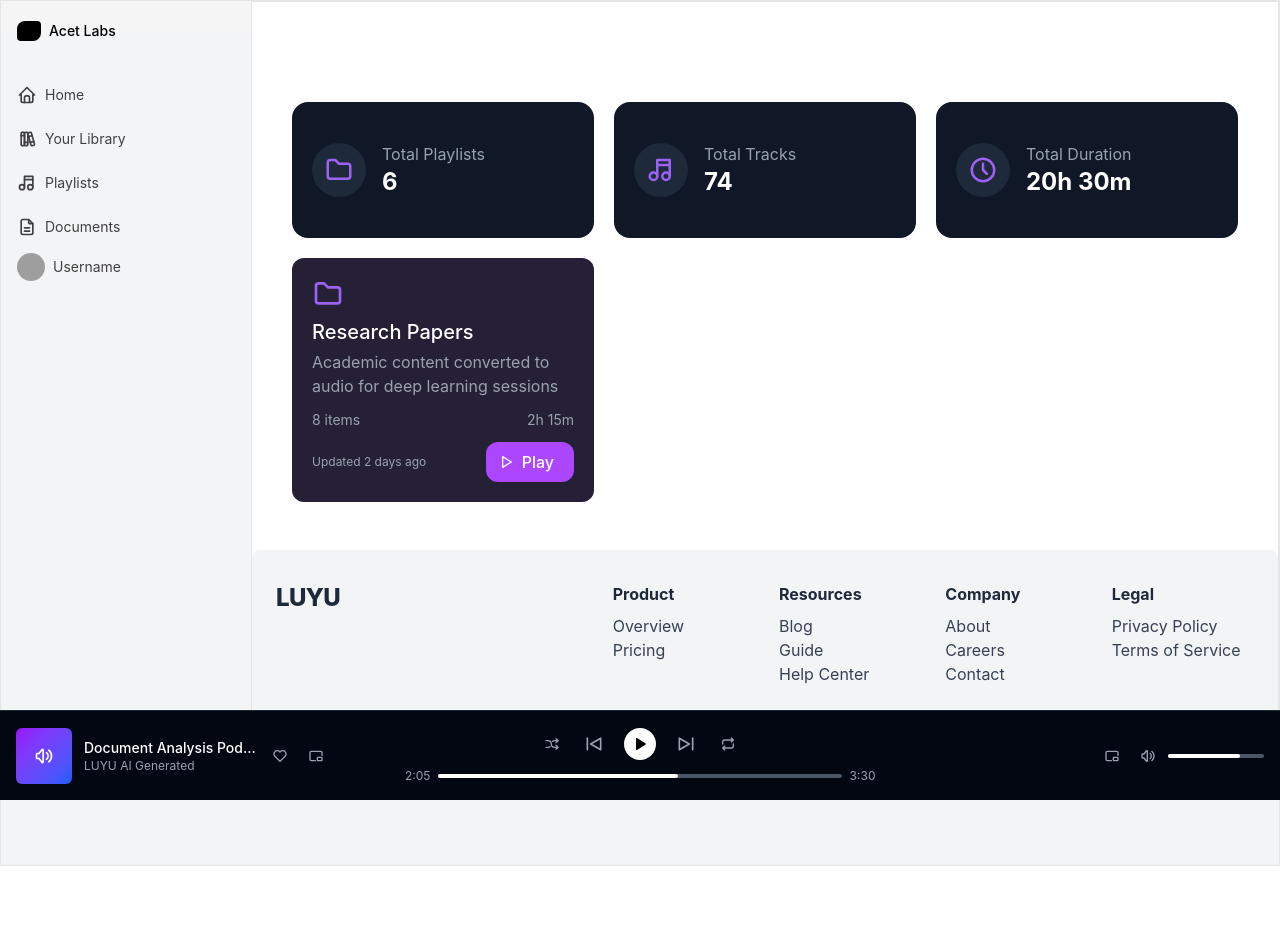
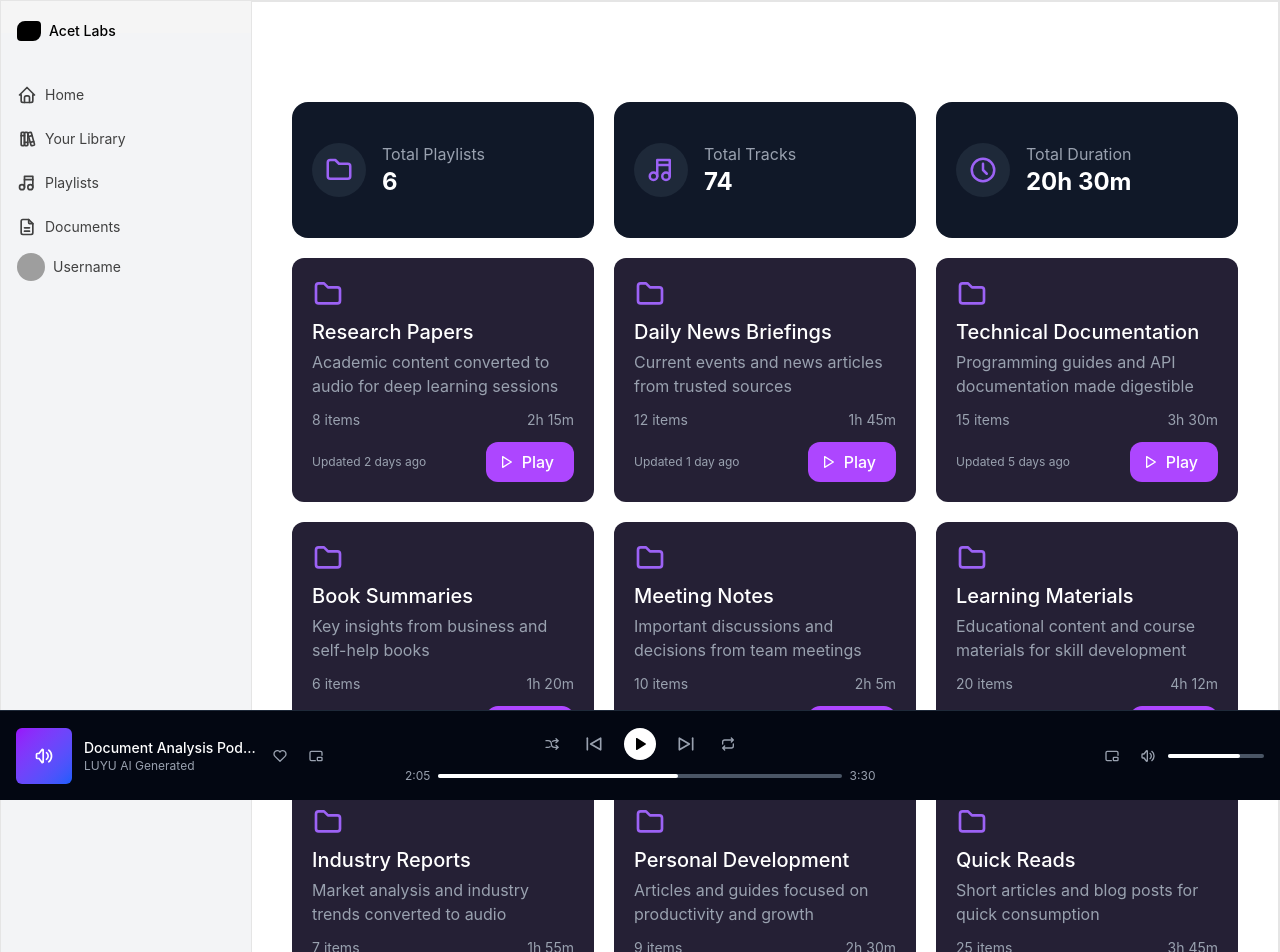
Before and after one commit to liyunze-coding/luyu_frontend, a React (Vite) app: page /playlists in a window 1280 px wide. Shown: the top 952 px of the page. Before the commit the page ends 866 px from the top, so only its background shows below. Built offline with nearby package versions, Linux system fonts and the light colour scheme; grey boxes are pictures that could not be loaded.

Commit message:
added dummy data

```diff
--- a/src/components/playlists/Playlists.tsx
+++ b/src/components/playlists/Playlists.tsx
@@ -6,10 +6,94 @@ import {
 } from "@tabler/icons-react";
 
 export function Playlists() {
+	type PlaylistInfo = {
+		title: string;
+		description: string;
+		numberOfItems: number;
+		duration: string;
+		lastUpdated: string;
+	};
+
+	const playlists: Array<PlaylistInfo> = [
+		{
+			title: "Research Papers",
+			description:
+				"Academic content converted to audio for deep learning sessions",
+			numberOfItems: 8,
+			duration: "2h 15m",
+			lastUpdated: "2 days ago",
+		},
+		{
+			title: "Daily News Briefings",
+			description:
+				"Current events and news articles from trusted sources",
+			numberOfItems: 12,
+			duration: "1h 45m",
+			lastUpdated: "1 day ago",
+		},
+		{
+			title: "Technical Documentation",
+			description:
+				"Programming guides and API documentation made digestible",
+			numberOfItems: 15,
+			duration: "3h 30m",
+			lastUpdated: "5 days ago",
+		},
+		{
+			title: "Book Summaries",
+			description: "Key insights from business and self-help books",
+			numberOfItems: 6,
+			duration: "1h 20m",
+			lastUpdated: "1 week ago",
+		},
+		{
+			title: "Meeting Notes",
+			description:
+				"Important discussions and decisions from team meetings",
+			numberOfItems: 10,
+			duration: "2h 5m",
+			lastUpdated: "3 days ago",
+		},
+		{
+			title: "Learning Materials",
+			description:
+				"Educational content and course materials for skill development",
+			numberOfItems: 20,
+			duration: "4h 12m",
+			lastUpdated: "6 days ago",
+		},
+		{
+			title: "Industry Reports",
+			description:
+				"Market analysis and industry trends converted to audio",
+			numberOfItems: 7,
+			duration: "1h 55m",
+			lastUpdated: "4 days ago",
+		},
+		{
+			title: "Personal Development",
+			description:
+				"Articles and guides focused on productivity and growth",
+			numberOfItems: 9,
+			duration: "2h 30m",
+			lastUpdated: "1 week ago",
+		},
+		{
+			title: "Quick Reads",
+			description: "Short articles and blog posts for quick consumption",
+			numberOfItems: 25,
+			duration: "3h 45m",
+			lastUpdated: "12 hours ago",
+		},
+	];
+
 	return (
 		<div className="grid grid-cols-3 gap-5">
-			{/* component starts here */}
-			<div className="group relative rounded-xl bg-[#252035] px-5 py-5">
+			{playlists.map((playlist, index) => (
+				<div
+					key={index}
+					className="group relative rounded-xl bg-[#252035] px-5 py-5"
+				>
 					{/* top right, display on hover */}
 					<div className="absolute top-5 right-5 flex flex-row items-center justify-end gap-2 opacity-0 transition-opacity duration-75 group-hover:opacity-100">
 						<div>
@@ -22,19 +106,16 @@ export function Playlists() {
 
 					<IconFolder color="#9C62F5" size={32} />
 					<div className="mt-2 mb-1 text-xl font-medium">
-					Research Papers
+						{playlist.title}
 					</div>
-				<div className="text-gray-400">
-					Academic content converted to audio for deep learning
-					sessions
-				</div>
+					<div className="text-gray-400">{playlist.description}</div>
 					<div className="my-3 flex flex-row items-center justify-between text-sm text-gray-400">
-					<div>8 items</div>
-					<div>2h 15m</div>
+						<div>{playlist.numberOfItems} items</div>
+						<div>{playlist.duration}</div>
 					</div>
 					<div className="flex flex-row items-center justify-between">
 						<div className="text-xs text-gray-400">
-						Updated 2 days ago
+							Updated {playlist.lastUpdated}
 						</div>
 						<div>
 							<button className="flex items-center justify-center gap-2 rounded-xl bg-purple-500 py-2 pr-5 pl-3">
@@ -44,6 +125,7 @@ export function Playlists() {
 						</div>
 					</div>
 				</div>
+			))}
 		</div>
 	);
 }
```
Lines whose indentation alone changed are shown as unchanged.
